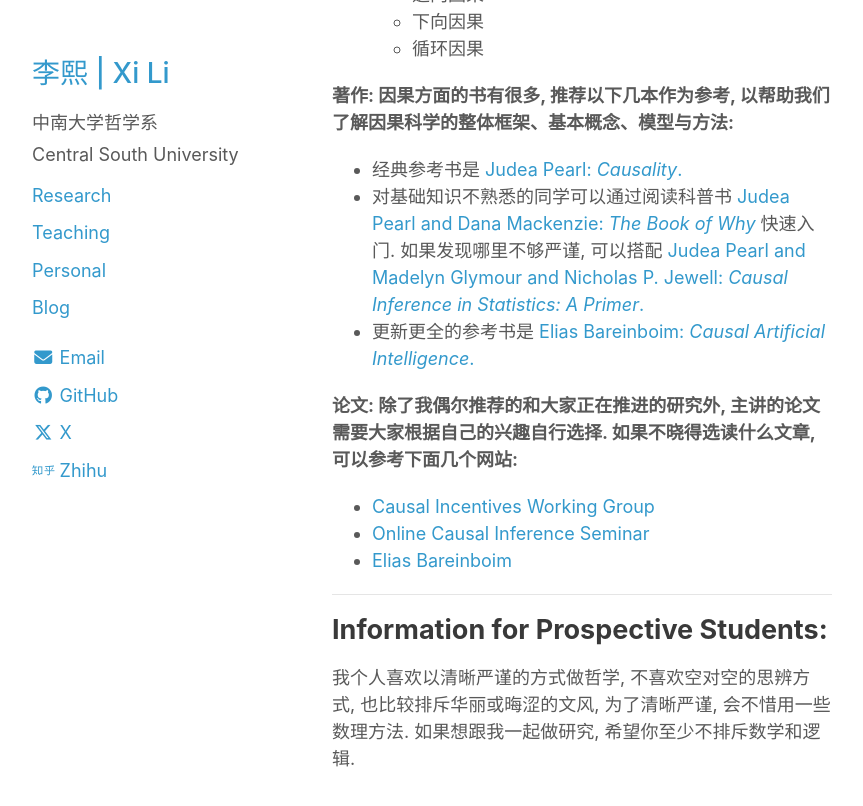
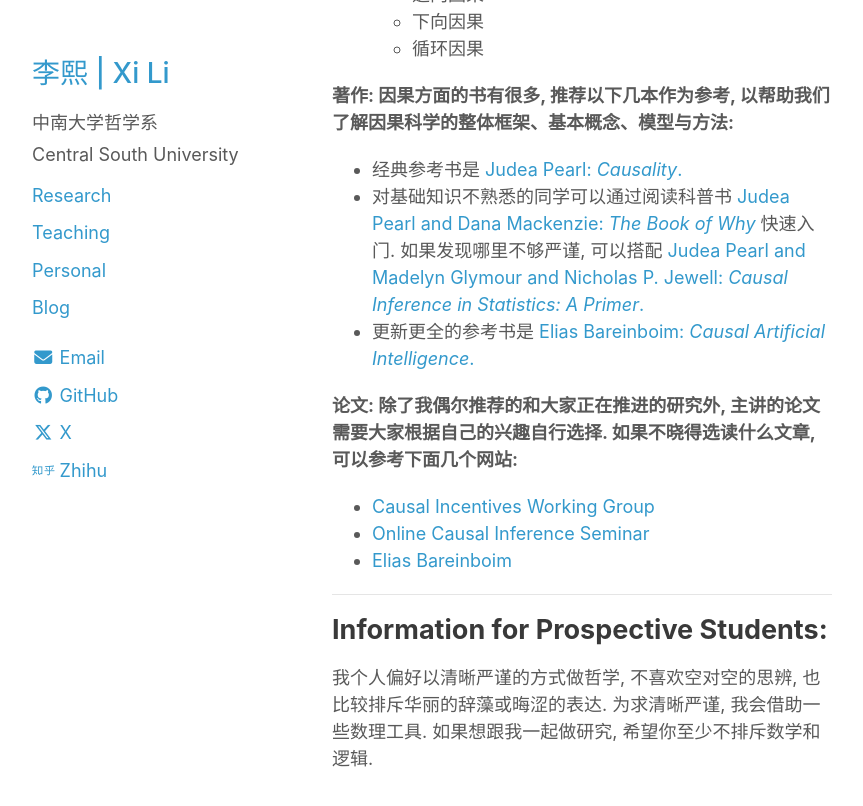
Before and after one commit to rickylixi/rickylixi.github.io, a Jekyll site: the page built from teaching.html, in a window 1280 px wide and 900 px high, scrolled down 1508 px. Shown: the top 806 px of the window, without its empty margins (26-889 px from the left). Built offline with Jekyll 4.4.1, drawn with Linux system fonts in a browser that asks for light colours.

Commit message:
Update teaching.html

```diff
--- a/teaching.html
+++ b/teaching.html
@@ -78,4 +78,4 @@
 <hr />
 <h2><b>Information for Prospective Students:</b></h2>
 
-<p> 我个人喜欢以清晰严谨的方式做哲学, 不喜欢空对空的思辨方式, 也比较排斥华丽或晦涩的文风, 为了清晰严谨, 会不惜用一些数理方法. 如果想跟我一起做研究, 希望你至少不排斥数学和逻辑. </p>
+<p> 我个人偏好以清晰严谨的方式做哲学, 不喜欢空对空的思辨, 也比较排斥华丽的辞藻或晦涩的表达. 为求清晰严谨, 我会借助一些数理工具. 如果想跟我一起做研究, 希望你至少不排斥数学和逻辑. </p>
```
